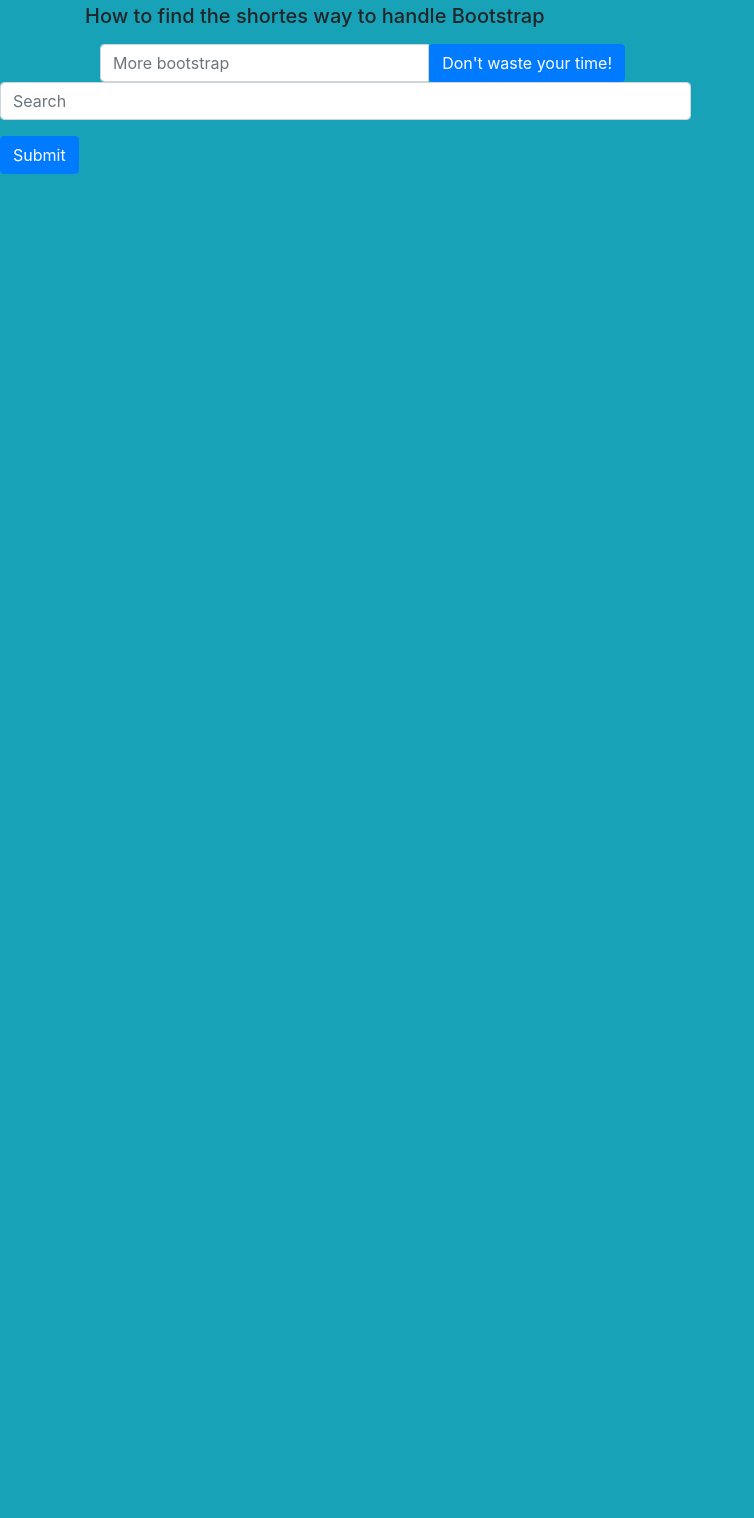
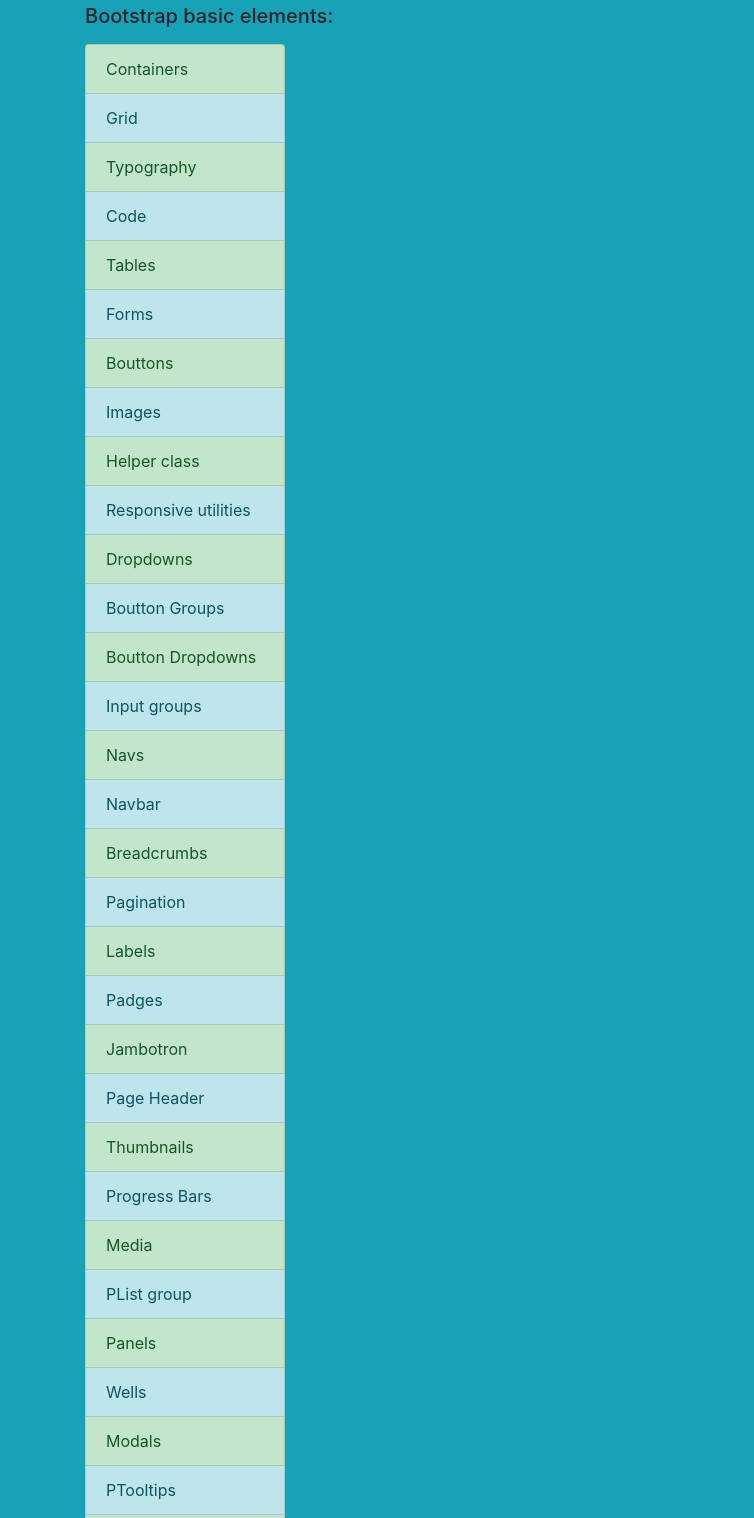
Before and after one commit to JuLbJ/02_03_bootstrap, a plain HTML site: page index.html in a window 1280 px wide. Shown: the part 79-1597 px from the top of the page, without its empty margins (0-754 px from the left). Before the commit the page ends 800 px from the top, so only its background shows below. Drawn offline with nearby package versions, Linux system fonts and the light colour scheme.

Commit message:
contents_list_done

```diff
--- a/index.html
+++ b/index.html
@@ -34,34 +34,50 @@
 <!--  -->
     	<h4 class="display-4 m-t-3"> Bootstrap Cheat sheet / class search </h4>
 			<p  class="lead m-b-3">
-			<h5 m-t-3 >How to find the shortes way to handle Bootstrap</h5>
+			<h5 class="m-t-3" >Bootstrap basic elements:</h5>
 		</p>
-<!--_______ button addons_component____input_group -->
 
-		  <div class="col-lg-6 col-lg-offset-3">
-    <div class="input-group text-xs-center">
-      <input type="text" class="form-control" placeholder="More bootstrap">
-      <span class="input-group-btn">
-        <button class="btn btn-primary m-b-3" type="button">Don't waste your time!</button>
-      </span>
-    </div>
-  </div>
+<!-- l i s t _______________________________________________________________ -->
+<div class="list-group" style="width: 200px; col-center" "text-xs-center">
+  <a href="http://v4-alpha.getbootstrap.com/layout/overview/" class="list-group-item list-group-item-success">Containers</a>
+  <a href="http://v4-alpha.getbootstrap.com/layout/grid/" class="list-group-item list-group-item-info">Grid</a>
+  <a href="http://v4-alpha.getbootstrap.com/content/typography/" class="list-group-item list-group-item-success">Typography</a>
+  <a href="http://v4-alpha.getbootstrap.com/content/code/" class="list-group-item list-group-item-info">Code</a>
+  <a href="http://v4-alpha.getbootstrap.com/content/tables/" class="list-group-item list-group-item-success ">Tables</a>
+  <a href="#" class="list-group-item list-group-item-info">Forms</a>
+  <a href="#" class="list-group-item list-group-item-success">Bouttons</a>
+  <a href="#" class="list-group-item list-group-item-info">Images</a>
+  <a href="#" class="list-group-item list-group-item-success ">Helper class</a>
+  <a href="#" class="list-group-item list-group-item-info">Responsive utilities</a>
+  <a href="#" class="list-group-item list-group-item-success">Dropdowns</a>
+  <a href="#" class="list-group-item list-group-item-info">Boutton Groups</a>
+  <a href="#" class="list-group-item list-group-item-success ">Boutton Dropdowns</a>
+  <a href="#" class="list-group-item list-group-item-info">Input groups</a>
+  <a href="#" class="list-group-item list-group-item-success">Navs</a>
+  <a href="#" class="list-group-item list-group-item-info">Navbar</a>
+
+  <a href="#" class="list-group-item list-group-item-success ">Breadcrumbs</a>
+  <a href="#" class="list-group-item list-group-item-info">Pagination</a>
+  <a href="#" class="list-group-item list-group-item-success">Labels</a>
+  <a href="#" class="list-group-item list-group-item-info">Padges</a>
+  <a href="#" class="list-group-item list-group-item-success ">Jambotron</a>
+  <a href="#" class="list-group-item list-group-item-info">Page Header</a>
+  <a href="#" class="list-group-item list-group-item-success">Thumbnails</a>
+  <a href="#" class="list-group-item list-group-item-info">Progress Bars</a>
+
+<a href="#" class="list-group-item list-group-item-success ">Media</a>
+<a href="#" class="list-group-item list-group-item-info">PList group</a>
+<a href="#" class="list-group-item list-group-item-success">Panels</a>
+<a href="#" class="list-group-item list-group-item-info">Wells</a>
+<a href="#" class="list-group-item list-group-item-success ">Modals</a>
+<a href="#" class="list-group-item list-group-item-info">PTooltips</a>
+<a href="#" class="list-group-item list-group-item-success">Popovers</a>
+<a href="#" class="list-group-item list-group-item-info">Colapse</a>
+<a href="#" class="list-group-item list-group-item-success">Carousel</a>
 </div>
 
-<!-- _____________________________drop-down menu________on___________________________  -->
-
-
-
-
- <form class="navbar-form navbar-left m-l-3" role="search">
-        <div class="form-group">
-          <input type="text" class="form-control" placeholder="Search" style="width: 54%">
-        </div>
-        <button type="submit" class="btn btn-primary ">Submit</button>
-      </form>
-</div>
-<!-- ______________________________________________drop down menu __________________________off -->
-
+==========================================================================================
+==========================================================================================
 <!-- jQuery (necessary for Bootstrap's JavaScript plugins) -->
   	<script src="https://ajax.googleapis.com/ajax/libs/jquery/2.1.4/jquery.min.js"></script>
 <!-- Include all compiled plugins (below), or include individual files as needed -->
```
